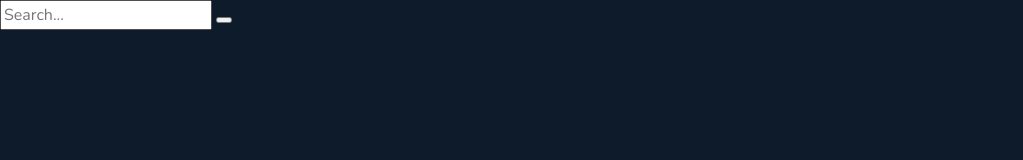
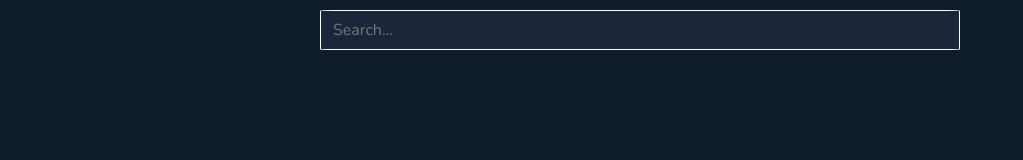
Before and after one commit to PandesalPanpan/weather-app, a website built with webpack: page src/template.html in a window 1280 px wide. Shown: the whole page, without its empty margins (0-1023 px from the left). Built offline with nearby package versions, Linux system fonts and the light colour scheme.

Commit message:
Feat: Add styling to hide, search-input and container padding and centering

```diff
--- a/src/styles.css
+++ b/src/styles.css
@@ -98,3 +98,23 @@ body {
   color: var(--primary-bg-color);
   background-color: var(--primary-bg-color);
 }
+
+.hide {
+  display: none;
+}
+
+.search-input {
+  background-color: var(--secondary-bg-color);
+  border: 1.5px solid white;
+  border-radius: 2%;
+  padding-left: 12px;
+  color: var(--primary-color);
+  width: 50vw;
+  height: 2.5rem;
+}
+
+.container {
+  padding-top: 10px;
+  display: flex;
+  justify-content: center;
+}
```
